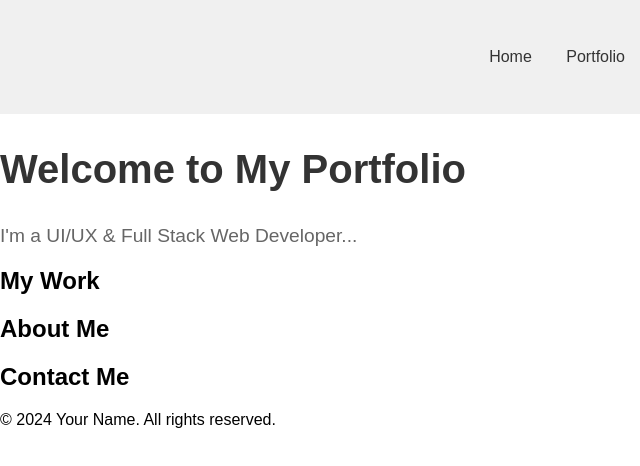
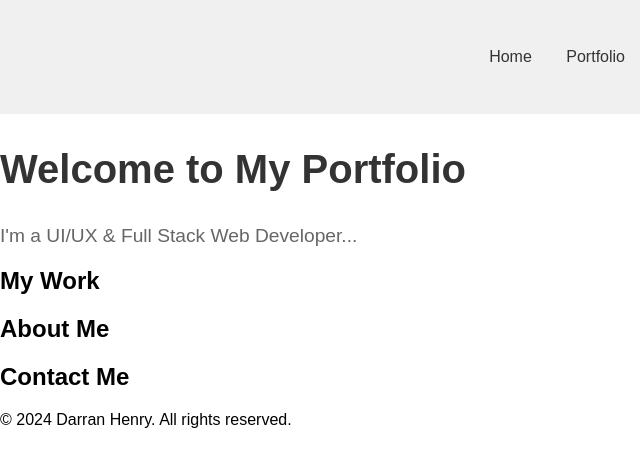
Before and after one commit to DazzaH100/DarranH, a plain HTML site: page index.html in a window 1280 px wide. Shown: the full height of the page, 0-640 px from the left. Drawn offline with Linux system fonts and the light colour scheme.

Commit message:
adding name to footer section

```diff
--- a/index.html
+++ b/index.html
@@ -36,7 +36,7 @@
         </section>
     </main>
     <footer>
-        <p>© 2024 Your Name. All rights reserved.</p>
+        <p>© 2024 Darran Henry. All rights reserved.</p>
     </footer>
 </body>
 </html>
```
